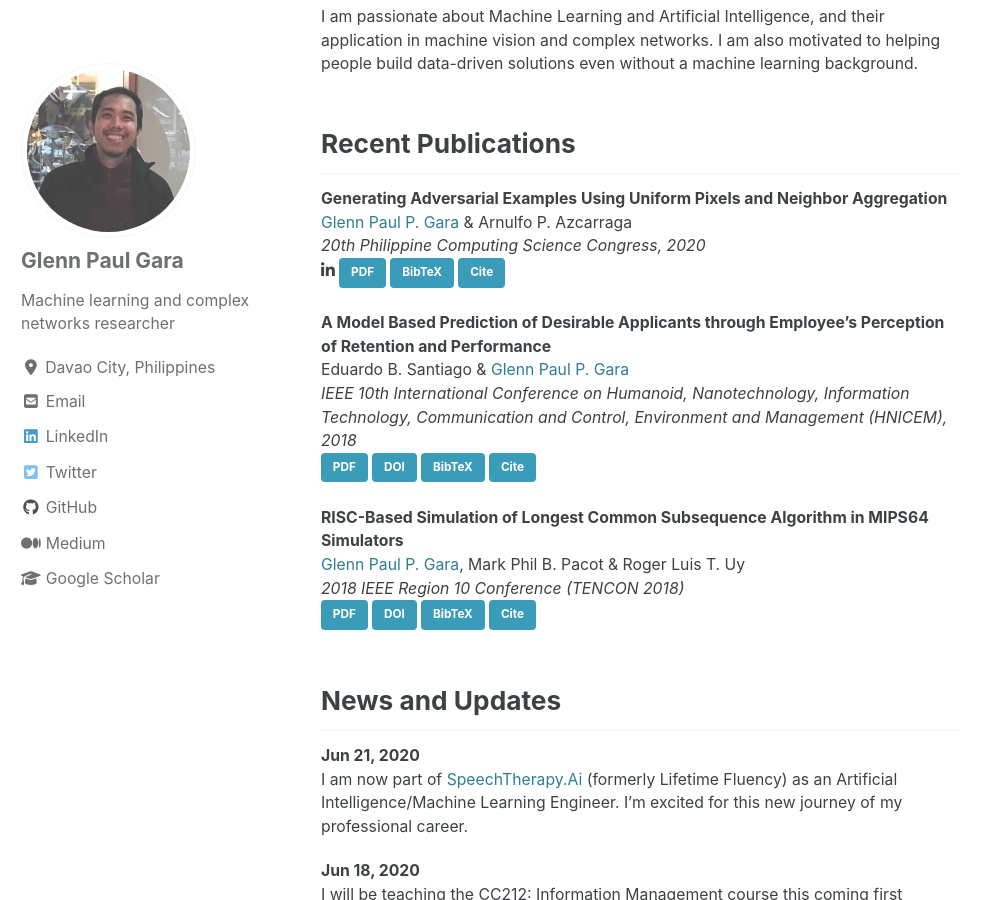
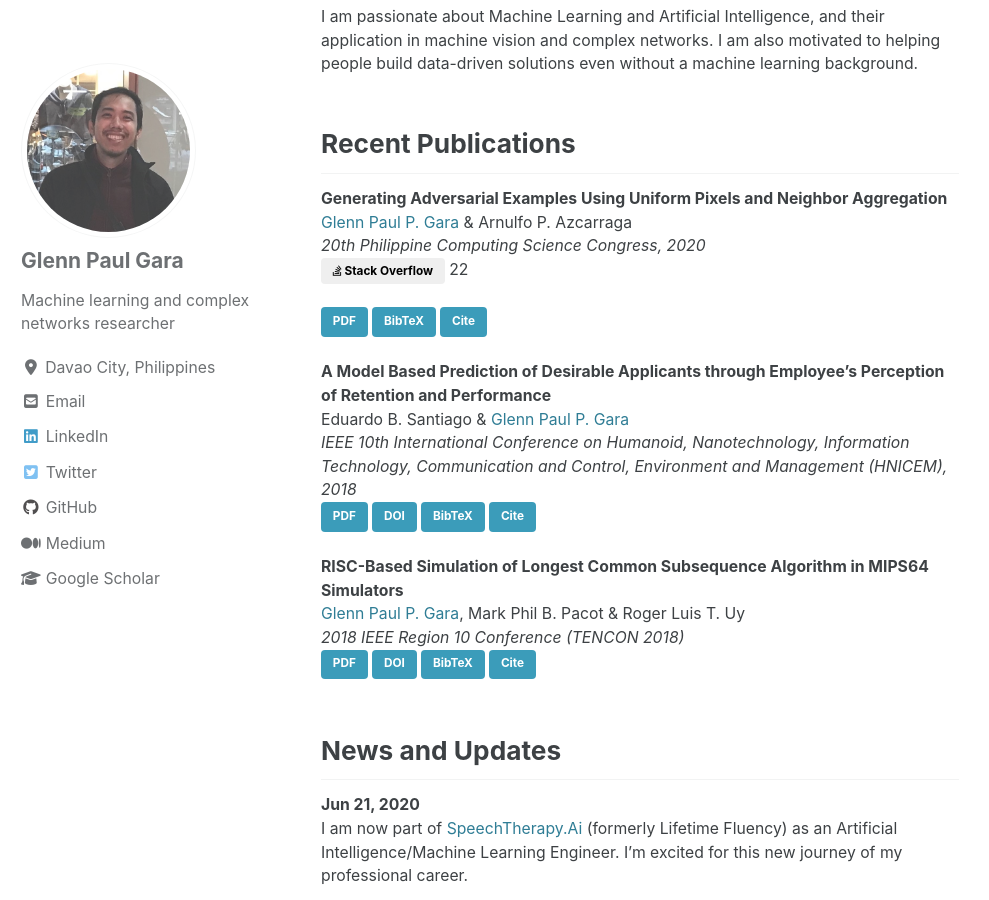
Before and after one commit to glenngara/glenngara.github.io, a Jekyll site: the page built from _pages/home.md, in a window 1280 px wide and 900 px high, scrolled down 451 px. Shown: the whole window, without its empty margins (0-989 px from the left). Built offline with Jekyll 4.4.1, drawn with Linux system fonts in a browser that asks for light colours; cached includes are drawn as plain includes; nearby versions of some CDN libraries.

Commit message:
updateed home

```diff
--- a/_pages/home.md
+++ b/_pages/home.md
@@ -16,7 +16,13 @@ Recent Publications
 [**Generating Adversarial Examples Using Uniform Pixels and Neighbor Aggregation**](/publications/generating-adversarial-examples/){: style="color: #3D4144"}
 [Glenn Paul P. Gara](/) & Arnulfo P. Azcarraga
 *20th Philippine Computing Science Congress, 2020*
-<i class="fa fa-linkedin" aria-hidden="true"></i> <a href="/assets/files/publications/generating-adversarial-examples/gara2020_generatingadversarial.pdf" class="btn btn--info">PDF</a>
+<button type="button" class="btn btn-lg btn-so">
+  <i class="fab fa-stack-overflow pr-1"></i>
+  <span>Stack Overflow</span>
+</button>
+<span class="counter counter-lg">22</span>
+
+<a href="/assets/files/publications/generating-adversarial-examples/gara2020_generatingadversarial.pdf" class="btn btn--info">PDF</a>
 <a href="/publications/generating-adversarial-examples#bibtex" class="btn btn--info">BibTeX</a>
 <a href="/publications/generating-adversarial-examples#cite" class="btn btn--info">Cite</a>
 
```
